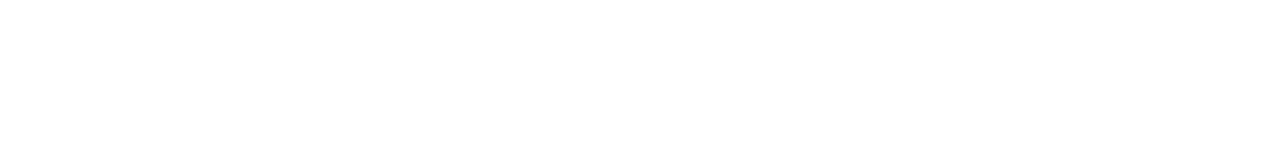
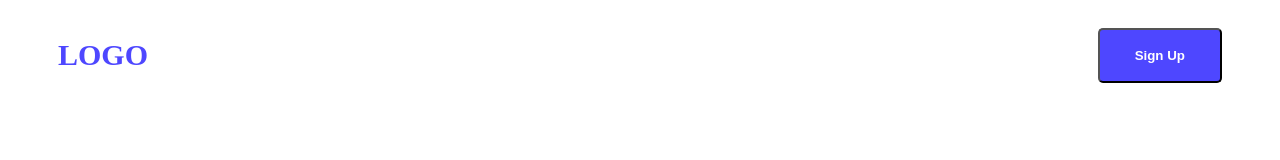
Before and after one commit to TheMahmudulHasan/mh-ph-assignment-01, a plain HTML site: page index.html in a window 1280 px wide. Drawn offline with Linux system fonts and the light colour scheme.

```diff
--- a/index.html
+++ b/index.html
@@ -4,11 +4,19 @@
     <meta charset="UTF-8">
     <meta name="viewport" content="width=device-width, initial-scale=1.0">
     <title>Website Design</title>
+    <link rel="preconnect" href="https://fonts.googleapis.com">
+<link rel="preconnect" href="https://fonts.gstatic.com" crossorigin>
+<link href="https://fonts.googleapis.com/css2?family=Inter:ital,opsz,wght@0,14..32,100..900;1,14..32,100..900&display=swap" rel="stylesheet">
     <link rel="stylesheet" href="style.css">
 </head>
-<body>
+<body class="inter-<uniquifier>">
     <header>
-
+        <nav>
+            <h3 class="nav-title">LOGO</h3>
+            <ul>
+                <li><button class="btn-primary">Sign Up</button></li>
+            </ul>
+        </nav>
     </header>
     <main>
 
--- a/style.css
+++ b/style.css
@@ -0,0 +1,32 @@
+
+.inter-<uniquifier> {
+  font-family: "Inter", sans-serif;
+  font-optical-sizing: auto;
+  font-weight: <weight>;
+  font-style: normal;
+}
+
+
+nav{
+    display:flex;
+    align-items: center;
+    justify-content: space-between;
+    margin: 0 50px;
+}
+
+.btn-primary{
+    background-color: #4E47FF;
+    font-weight: bold;
+    color: white;
+    padding: 18px 35px;
+    border-radius: 5px;
+}
+.nav-title{
+    font-weight: 800;
+    font-size: 30px;
+    color: #4E47FF;
+
+}
+nav ul li{
+    list-style: none;
+}
```
Also changed, not shown: B12A01-landing-launchpad/Assets/Hero-bg.png (added), B12A01-landing-launchpad/Assets/avatar.png (added), B12A01-landing-launchpad/Assets/icon-star.png (added), B12A01-landing-launchpad/Assets/wc-big.png (added), B12A01-landing-launchpad/Assets/wc-mini.png (added), B12A01-landing-launchpad/ui/action.png (added), B12A01-landing-launchpad/ui/banner.png (added), B12A01-landing-launchpad/ui/footer.png (added), B12A01-landing-launchpad/ui/newsletter.png (added), B12A01-landing-launchpad/ui/productive_user.png (added), B12A01-landing-launchpad/ui/review.png (added), 2 other files.
